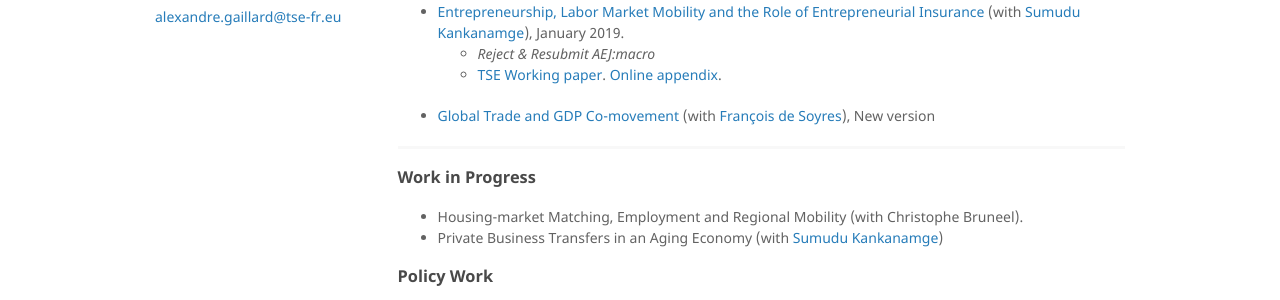
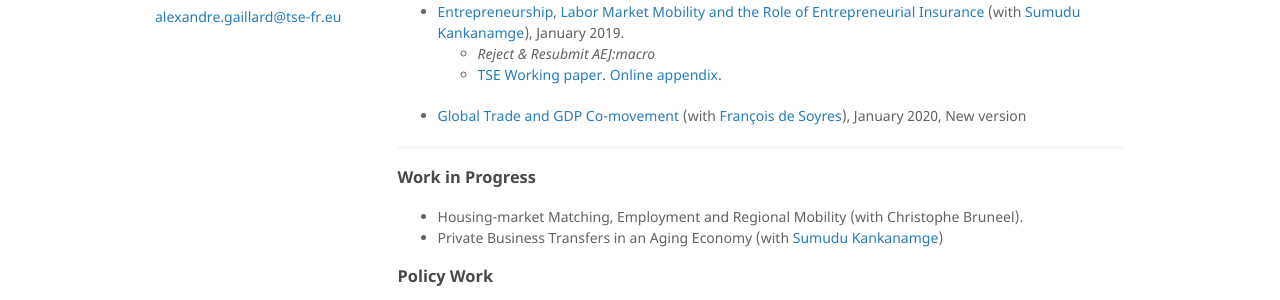
Before and after one commit to AGaillardTSE/AGaillardTSE.github.io, a Jekyll site: the page built from index.md, in a window 1280 px wide. Shown: the part 402-702 px from the top of the page. Built offline with Jekyll 4.4.1, drawn with Linux system fonts in a browser that asks for light colours.

Commit message:
Update index.md

```diff
--- a/index.md
+++ b/index.md
@@ -22,7 +22,7 @@
     - *Reject & Resubmit AEJ:macro*
     - <a href="https://www.tse-fr.eu/sites/default/files/TSE/documents/doc/wp/2018/wp_tse_929.pdf" target="_blank">TSE Working paper</a>. <a href="http://kankanamge.free.fr/docs/ELMMREI_online_appendix.pdf" target="_blank">Online appendix</a>.
 
-*   [Global Trade and GDP Co-movement](https://drive.google.com/open?id=1g5GmWcsKtfLnl72oHk43Gv-wYeeFSkch) (with [François de Soyres](https://sites.google.com/site/francoisdesoyres/research)), New version
+*   [Global Trade and GDP Co-movement](https://drive.google.com/open?id=1g5GmWcsKtfLnl72oHk43Gv-wYeeFSkch) (with [François de Soyres](https://sites.google.com/site/francoisdesoyres/research)), January 2020, New version
 
 * * *
 
```
